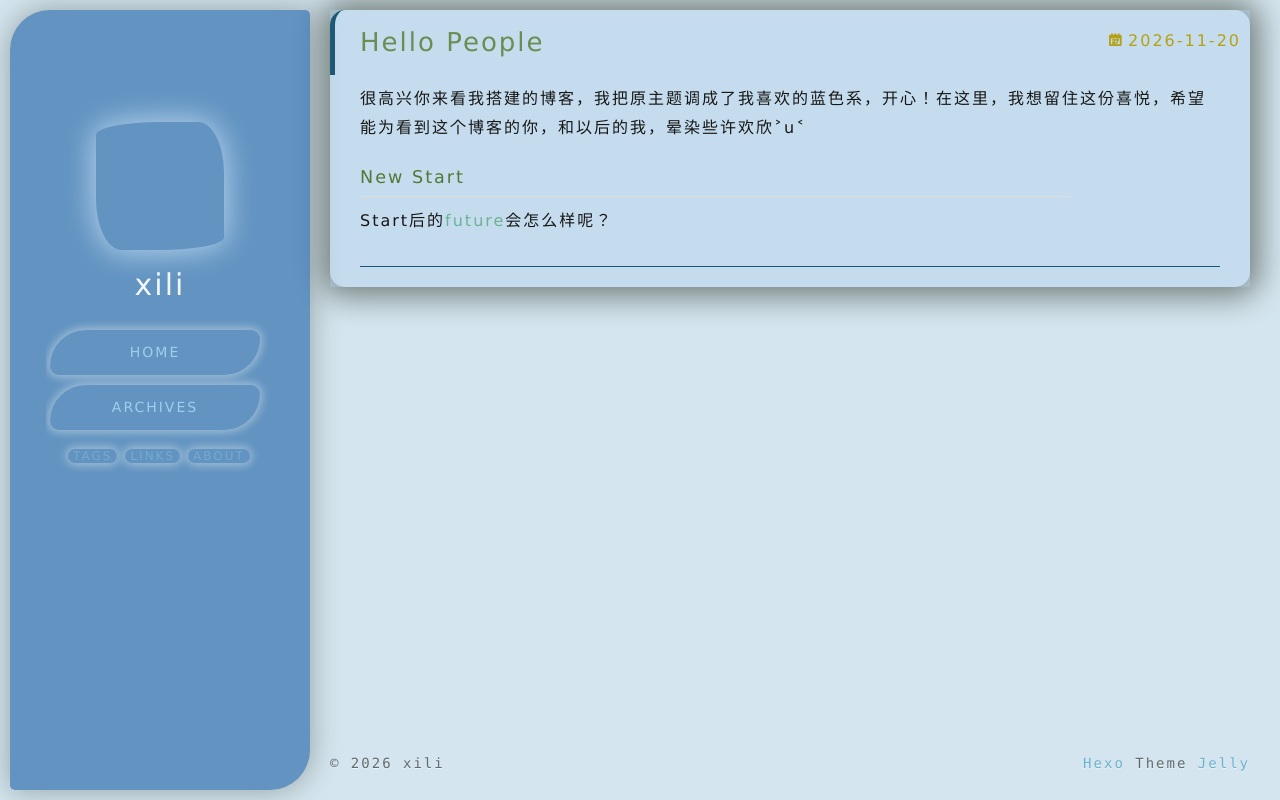
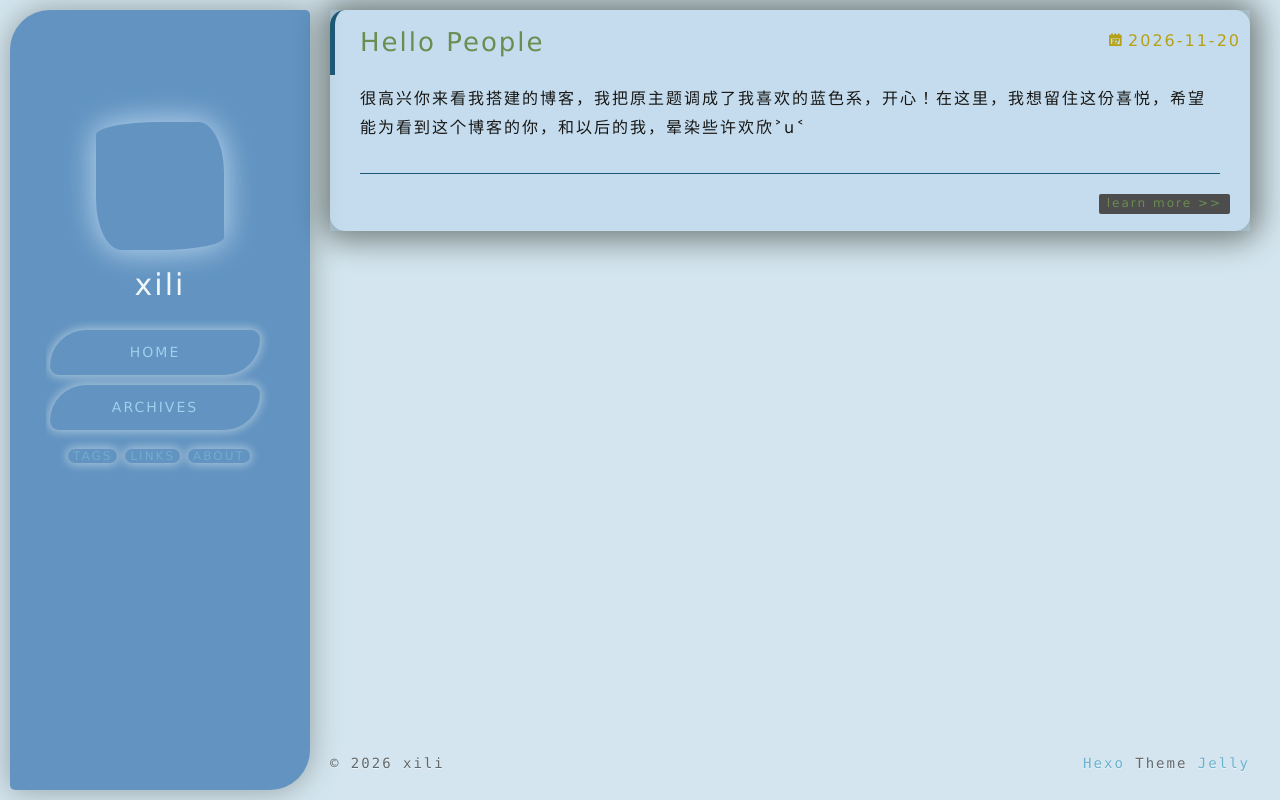
Before and after one commit to u1rain/u1rain.github.io, a plain HTML site: page index.html in a window 1280 px wide. Drawn offline with nearby package versions, Linux system fonts and the light colour scheme; a script that the page names is missing; a web font is replaced by a local one.

Commit message:
Site updated: 2026-11-21 11:35:53

```diff
--- a/index.html
+++ b/index.html
@@ -178,8 +178,6 @@
     <div class="article-entry" itemprop="articleBody">
 
         <p>很高兴你来看我搭建的博客，我把原主题调成了我喜欢的蓝色系，开心！在这里，我想留住这份喜悦，希望能为看到这个博客的你，和以后的我，晕染些许欢欣˃u˂ </p>
-<h3 id="New-Start"><a href="#New-Start" class="headerlink" title="New Start"></a>New Start</h3><p>Start后的<span style="color: #6bb392;">future</span>会怎么样呢？</p>
-
 
     </div>
 
@@ -191,6 +189,10 @@
 
       <div class="clearfix"></div>
     </div>
+
+        <p class="article-more-link">
+          <a  href="/2026/11/20/hello-world/#more">learn more >></a>
+        </p>
 
 
   </div>
```
Also changed, not shown: 2026/11/20/hello-world/index.html (+5 -3 lines), comments/index.html (+2 -2 lines).
